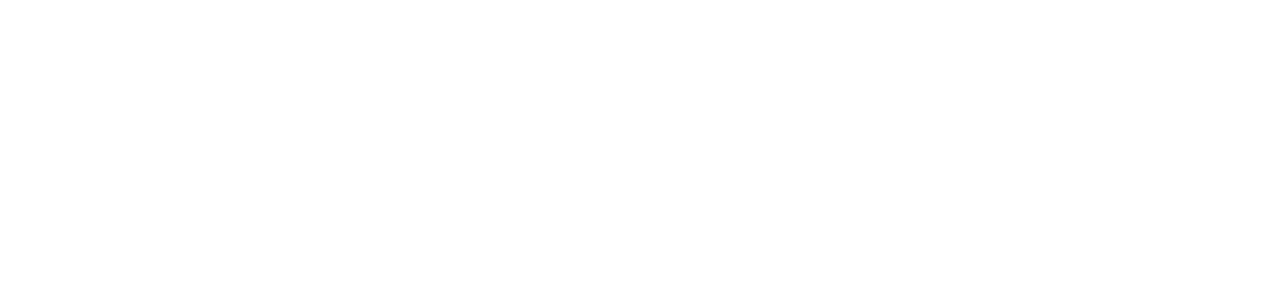
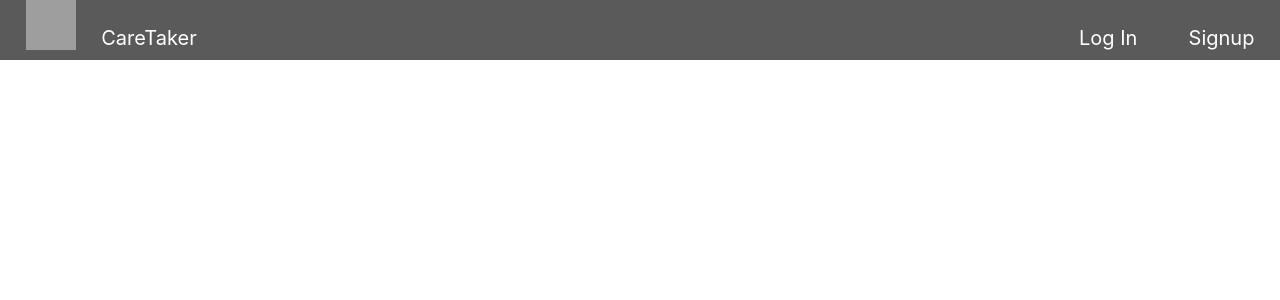
Before and after one commit to tradu0606/caretaker-client, a React (Create React App) app: page / in a window 1280 px wide. Shown: the top 300 px of the page. Built offline with nearby package versions, Linux system fonts and the light colour scheme; grey boxes are pictures that could not be loaded.

Commit message:
nav bar js and css

```diff
--- a/src/App.js
+++ b/src/App.js
@@ -4,6 +4,7 @@
 import Home from './components/home/Home';
 import BloodPressure from './components/BloodPressure';
 import Dashboard from './components/dashboard/Dashboard';
+import Navigation from "./components/navigation/navigationLogIn";
 
 // import axios from 'axios';
 
@@ -11,6 +12,7 @@
 	render() {
 		return (
 			<div className="App">
+      			<Navigation />
 				<Home />
 				<Route path="/dashboard" render={(routerProps) => <Dashboard {...routerProps} />} />
 				<Route path="/bloodpressure" render={(routerProps) => <BloodPressure {...routerProps} />} />
--- /dev/null
+++ b/src/components/navigation/navigation.css
@@ -0,0 +1,26 @@
+#careTakerIcon{
+    width: 50px;
+    height: 50px;
+    float:left;
+    margin-left: 2%;
+}
+.navHolder{
+    height: 60px;
+    width: 100%;
+    background-color: rgb(90, 90, 90);
+}
+.loginNav{
+    font-size: 100%;
+    text-decoration: none;
+    color: white;
+    float:right;
+    margin: 2% 2% 0 2%
+}
+
+.loginNav:hover {
+    color: hotpink;
+    font-size: 120%;
+  }
+#CareTaker{
+    float: left;
+}
--- /dev/null
+++ b/src/components/navigation/navigationLogIn.js
@@ -0,0 +1,20 @@
+import React, { Component } from 'react';
+import { Link } from 'react-router-dom';
+import Dashboard from '../dashboard/Dashboard'
+import careTakerIcon from "../../images/careTakerIcon.png"
+import './navigation.css'
+
+class Navigation extends Component {
+	render() {
+		return (
+			<div className="navHolder">
+					<Link   to="/"><img alt="careTakerIcon" id="careTakerIcon" src={careTakerIcon} /></Link>
+					<Link className="loginNav" id="CareTaker"> CareTaker </Link>
+					<Link className="loginNav" to="/signup">Signup</Link>
+					<Link className="loginNav" to="/login">Log In</Link>
+			</div>
+		);
+	}
+}
+
+export default Navigation;
--- a/src/index.css
+++ b/src/index.css
@@ -1,5 +1,7 @@
 body {
   width: 100%;
+  height: 100%;
+  font-size: 20px;
   margin: 0;
   font-family: -apple-system, BlinkMacSystemFont, "Segoe UI", "Roboto", "Oxygen",
     "Ubuntu", "Cantarell", "Fira Sans", "Droid Sans", "Helvetica Neue",
@@ -12,3 +14,7 @@
   font-family: source-code-pro, Menlo, Monaco, Consolas, "Courier New",
     monospace;
 }
+.App, #root{
+  width: 100%;
+  height: 100%;
+}
```
Also changed, not shown: src/components/navigationLogIn.js (deleted, +0 -20 lines).
